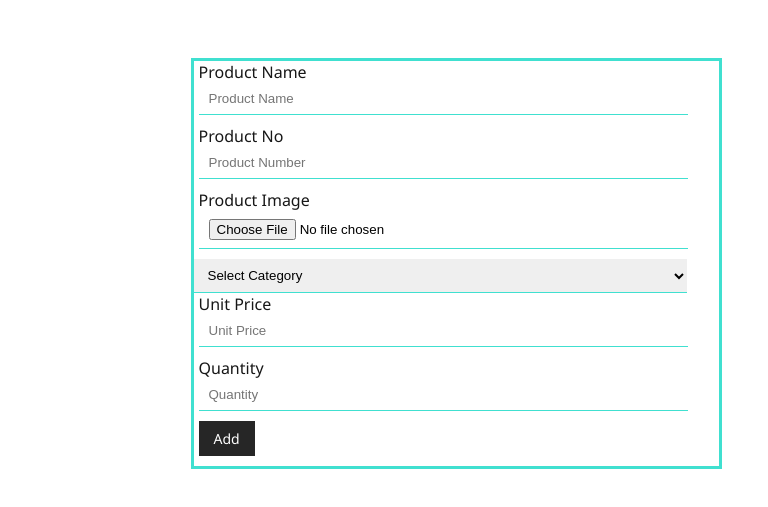
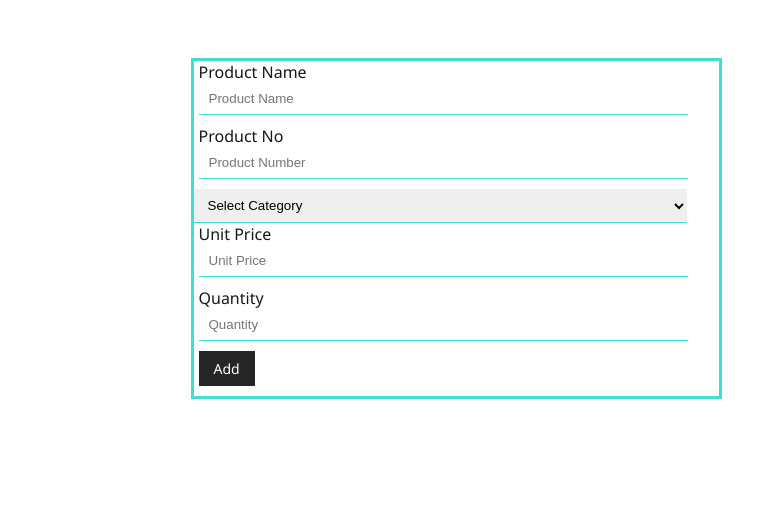
Before and after one commit to missvicki/storemanager, a plain HTML site: page UI/addProductsAttendants.html in a window 768 px wide. Shown: the part 61-568 px from the top of the page. Drawn offline with Linux system fonts and the light colour scheme; a web font is replaced by a local one.

Commit message:
Complete challange #1 UI design (#13)
* [finishes #16111768] login done

* [finishes #16111768] admin can add new employees

* [finishes #161120221] admin create modify delete products categories

* [finishes #161132755] attendant add items to shopping cart

* [finishes #161147056] view search products

* [finishes #161118419] view sales attendants

* [finishes #161120465] view sales owner

* [#161117687]-bug fix on login....missing div

* [#161120221] removes image on adding new product

```diff
--- a/UI/addProductsAttendants.html
+++ b/UI/addProductsAttendants.html
@@ -50,10 +50,6 @@
                                             <label>Product No</label>
                                             <input type = "text" name="numberp" placeholder="Product Number" required>
                                         </div>
-                                        <div class="form-wrap">
-                                            <label>Product Image</label>
-                                            <input type = "file" name="imagefile" id="pic">
-                                        </div>
                                         <select name="pdt_categories">
                                             <option value="">Select Category</option>
                                             <option value="food">Food</option>
--- a/UI/css/index.css
+++ b/UI/css/index.css
@@ -73,12 +73,14 @@ a{
     }
     .add-form .add-section form .formwrap input[type="email"], .add-form .add-section form .form-wrap input[type="password"],
     .add-form .add-section form .form-wrap input[type="text"],
-      .add-form .add-section form .form-wrap input[type="number"],  .add-form .add-section form .form-wrap input[type="file"], .add-form select{
+
+      .add-form .add-section form .form-wrap input[type="number"],   .add-form select{
         width: 94%;
     }
     .add2-form .add2-section form .formwrap input[type="email"], .add2-form .add-section form .form-wrap input[type="password"],
     .add2-form .add2-section form .form-wrap input[type="text"],
-      .add2-form .add2-section form .form-wrap input[type="number"],  .add2-form .add2-section form .form-wrap input[type="file"], .add2-form select{
+
+      .add2-form .add2-section form .form-wrap input[type="number"],   .add2-form select{
         width: 94%;
     }
     .modify-form .modify-section form .formwrap input[type="email"],
@@ -239,14 +241,16 @@ header h1{
 .add-form .add-section form .form-wrap input[type="email"], .add-form .add-section form .form-wrap input[type="password"],
 .add-form .add-section form .form-wrap input[type="text"],
 .add-form .add-section form .form-wrap input[type="number"],
-.add-form .add-section form .form-wrap input[type="file"],.add-form select,
+
+.add-form select,
+
 .modify-form .modify-section form .form-wrap input[type="email"],
 .modify-form .modify-section form .form-wrap input[type="text"],
 .modify-form .modify-section form .form-wrap input[type="number"],
 .modify-form select,
 .add2-form .add2-section form .form-wrap input[type="text"],
       .add2-form .add2-section form .form-wrap input[type="number"],
-       .add2-form .add2-section form .form-wrap input[type="file"], .add2-form select{
+ .add2-form select{
     min-width: 89%;
     padding: 8px 10px;
     border: none;
```
Also changed, not shown: UI/index.html (+2 -0 lines), UI/loginOwner.html (+2 -0 lines), UI/manageProducts.html (+1 -4 lines).
